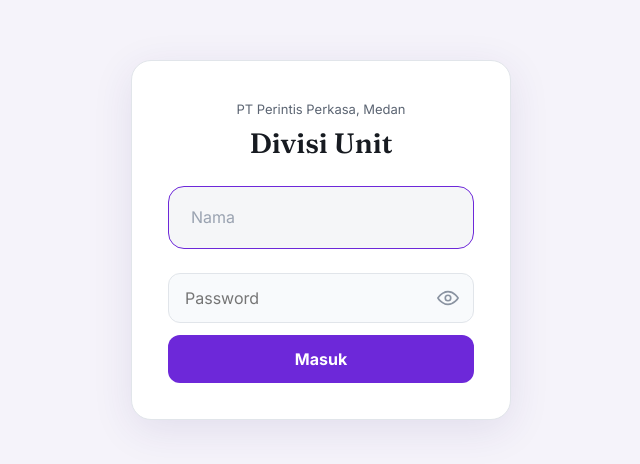
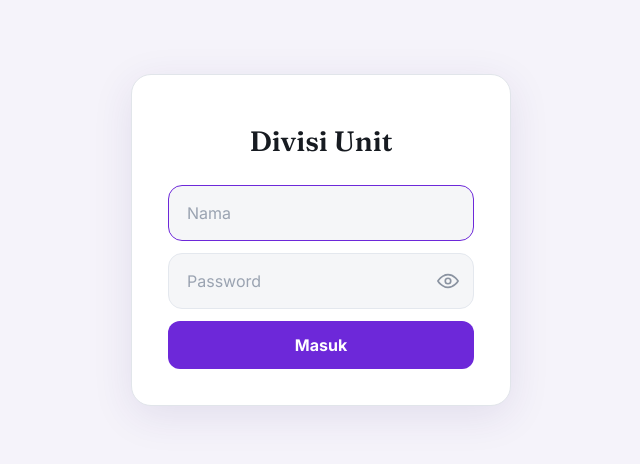
Before and after one commit to rudiperintis88-spec/Piutang-Showroom, a plain HTML site: page index.html in a window 1280 px wide. Shown: the part 160-624 px from the top of the page, without its empty margins (319-959 px from the left). Drawn offline with Linux system fonts and the light colour scheme.

Commit message:
Add files via upload

```diff
--- a/index.html
+++ b/index.html
@@ -3,7 +3,7 @@
 <head>
 <meta charset="utf-8">
 <meta name="viewport" content="width=device-width, initial-scale=1, viewport-fit=cover">
-<title>Dashboard Internal Audit — PT Perintis Perkasa</title>
+<title>Dashboard Internal Audit</title>
 <link rel="preconnect" href="https://fonts.googleapis.com">
 <link rel="preconnect" href="https://fonts.gstatic.com" crossorigin>
 <link href="https://fonts.googleapis.com/css2?family=Fraunces:opsz,wght@9..144,500;9..144,600&family=Inter:wght@400;500;600;700&display=swap" rel="stylesheet">
@@ -47,11 +47,18 @@
 #lockName::placeholder{color:#9aa3b1 !important;opacity:1 !important;}
 #lockName:focus{outline:none !important;border-color:#6D28D9 !important;box-shadow:none !important;}
 </style>
+<style id="fieldfix">
+#lockName,#pwInput{width:100% !important;height:56px !important;box-sizing:border-box !important;padding:0 18px !important;margin:0 !important;font-size:16px !important;line-height:normal !important;text-align:left !important;border:1px solid #E4E8EE !important;border-radius:14px !important;background:#F5F6F8 !important;color:#171B21 !important;font-family:inherit !important;-webkit-appearance:none !important;appearance:none !important}
+#pwInput{padding-right:52px !important}
+#lockName::placeholder,#pwInput::placeholder{color:#9aa3b1 !important;opacity:1 !important;font-size:16px !important}
+#lockName:focus,#pwInput:focus{outline:none !important;box-shadow:none !important;border-color:#6D28D9 !important}
+#lockName{margin-bottom:0 !important}
+</style>
 </head>
 <body>
 <div id="passwordGate" class="pw-gate">
     <div class="pw-box">
-      <div class="pw-co">PT Perintis Perkasa, Medan</div>
+      <div class="pw-co"></div>
       <div class="pw-title">Divisi Unit</div>
       <form id="pwForm">
         <div class="pw-field">
@@ -104,7 +111,7 @@
         method: 'POST',
         mode: 'no-cors',
         headers: { 'Content-Type': 'text/plain;charset=utf-8' },
-        body: JSON.stringify({ nama: nama, cabang: CABANG_NAME, waktu: new Date().toISOString() })
+        body: JSON.stringify({ nama: nama, cabang: CABANG_NAME, akses: 'Hanya Lihat', waktu: new Date().toISOString() })
       });
     } catch (e) {}
   }
```
